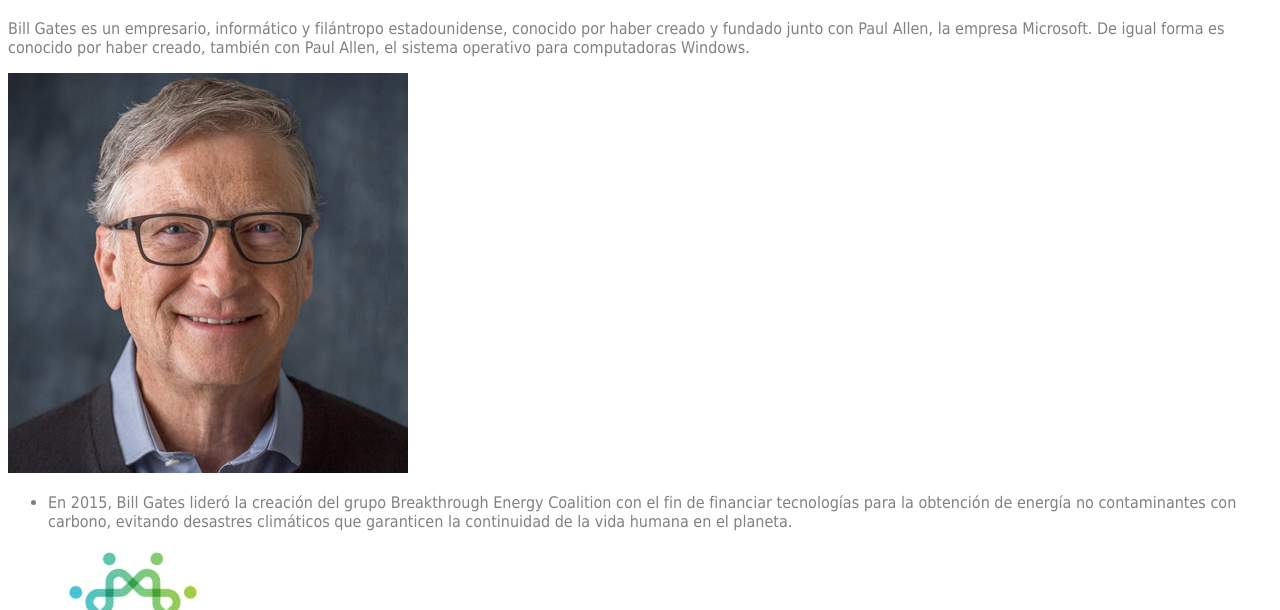
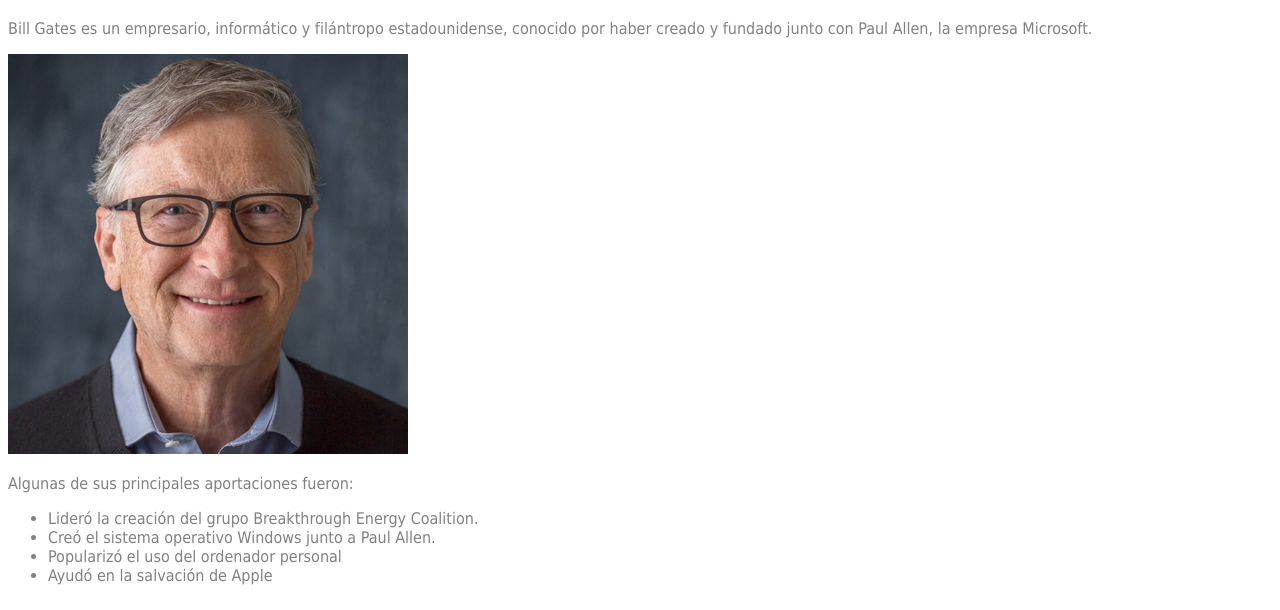
Before and after one commit to uo277440/practica1, a plain HTML site: page index.html in a window 1280 px wide. Shown: the part 190-800 px from the top of the page. Drawn offline with Linux system fonts and the light colour scheme.

Commit message:
Add files via upload

```diff
--- a/index.html
+++ b/index.html
@@ -15,26 +15,20 @@
     <!-- Datos con el contenidos que aparece en el navegador -->
     <h1>Bill Gates</h1>
     <p>Bill Gates es un empresario, informático y filántropo estadounidense,
-	conocido por haber creado y fundado junto con Paul Allen, la empresa Microsoft. De igual forma es conocido por
-	haber creado, también con Paul Allen, el sistema operativo para computadoras Windows.</p>
+	conocido por haber creado y fundado junto con Paul Allen, la empresa Microsoft.</p>
 	<footer>
       <img src="images/BillGates.jpg" alt=" BillGates" />
 
 </footer>
+<p>Algunas de sus principales aportaciones fueron:</p>
 
 
 <ul>
- <li>En 2015, Bill Gates lideró la creación del grupo Breakthrough Energy Coalition
- con el fin de financiar tecnologías para la obtención de energía no contaminantes con carbono,
- evitando desastres climáticos que garanticen la continuidad de la vida humana en el planeta.
-  <footer>
-      <img src="images/bec.jpg" alt=" Breakthrough Energy" />
-
-</footer>
-
+ <li>Lideró la creación del grupo Breakthrough Energy Coalition.
  <li>
- <li>
- <li>
+ Creó el sistema operativo Windows junto a Paul Allen.
+ <li>Popularizó el uso del ordenador personal
+ <li>Ayudó en la salvación de Apple
 </ul>
 
 </body>
```
